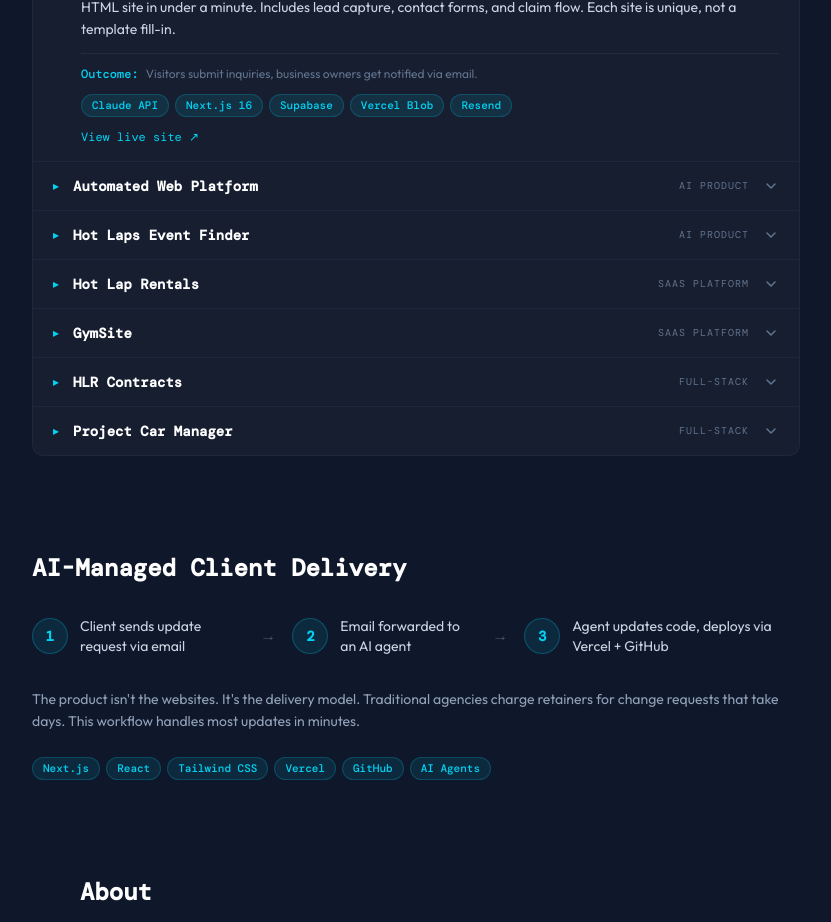
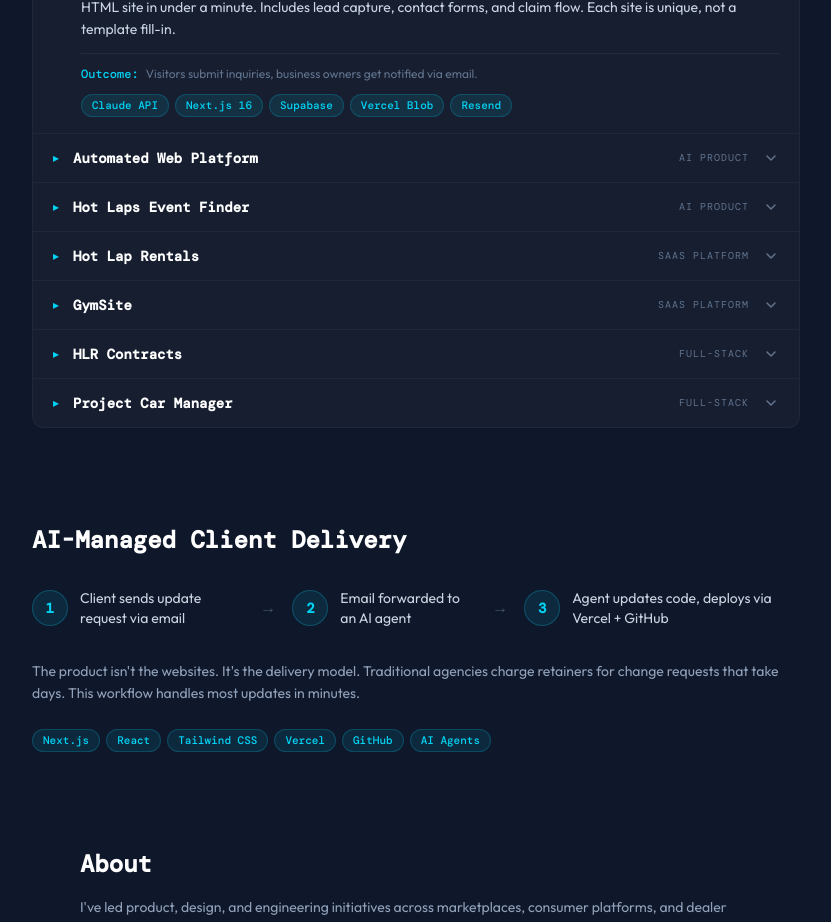
Before and after one commit to patrickclay/portfolio, a Next.js app: page / in a window 1280 px wide. Shown: the part 1559-2481 px from the top of the page, without its empty margins (224-1055 px from the left). Built offline with nearby package versions, Linux system fonts and the light colour scheme.

Commit message:
Remove Website Builder live link pending debugging
Co-Authored-By: Claude Fable 5 <noreply@anthropic.com>

```diff
--- a/data/projects.ts
+++ b/data/projects.ts
@@ -114,7 +114,6 @@ export const enterpriseProjects: CardData[] = [
 export const products: CardData[] = [
   {
     title: "Website Builder",
-    link: "https://website-builder-five-zeta.vercel.app",
     category: "ai-product",
     summary:
       "Claude generates production-ready websites from a single form",
```
